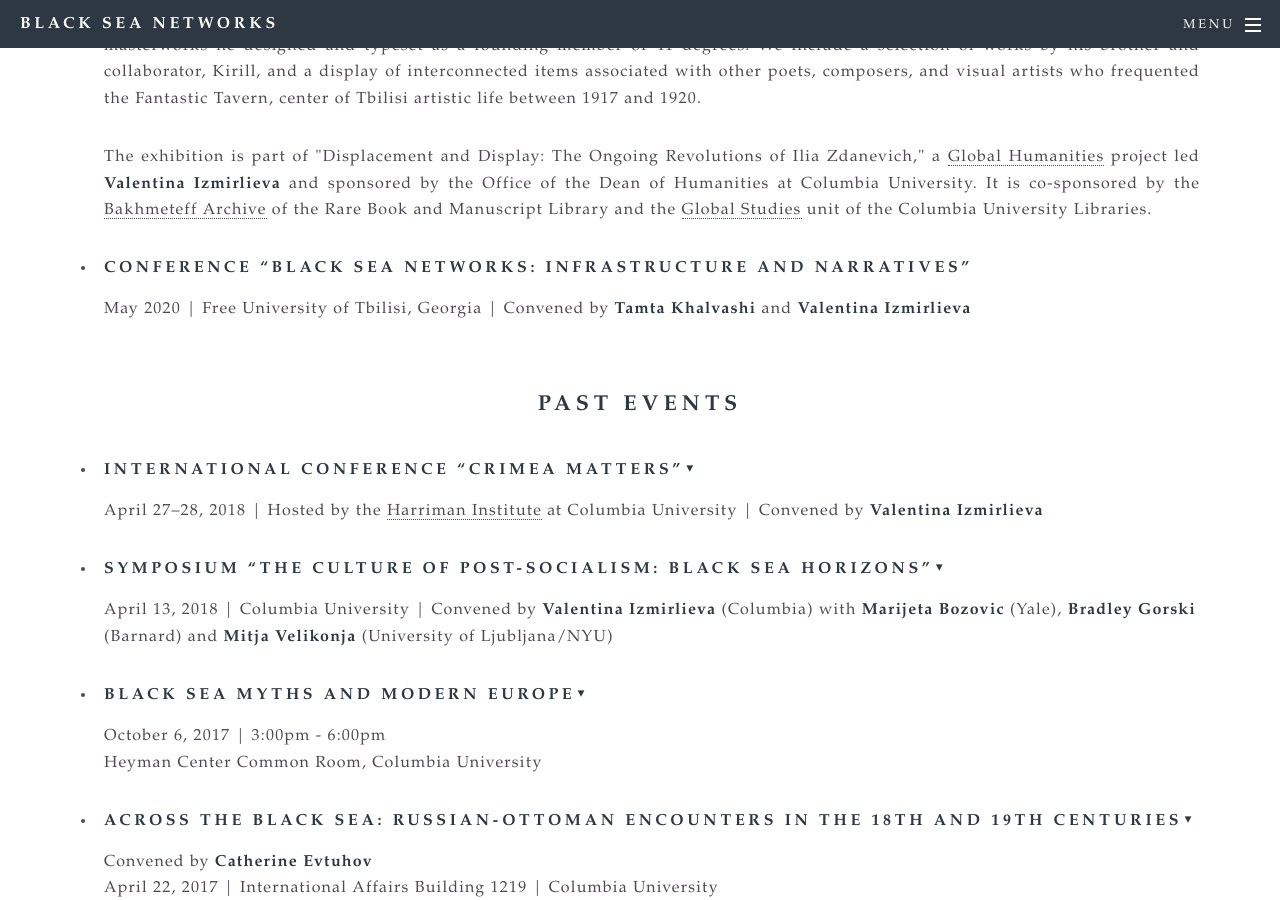
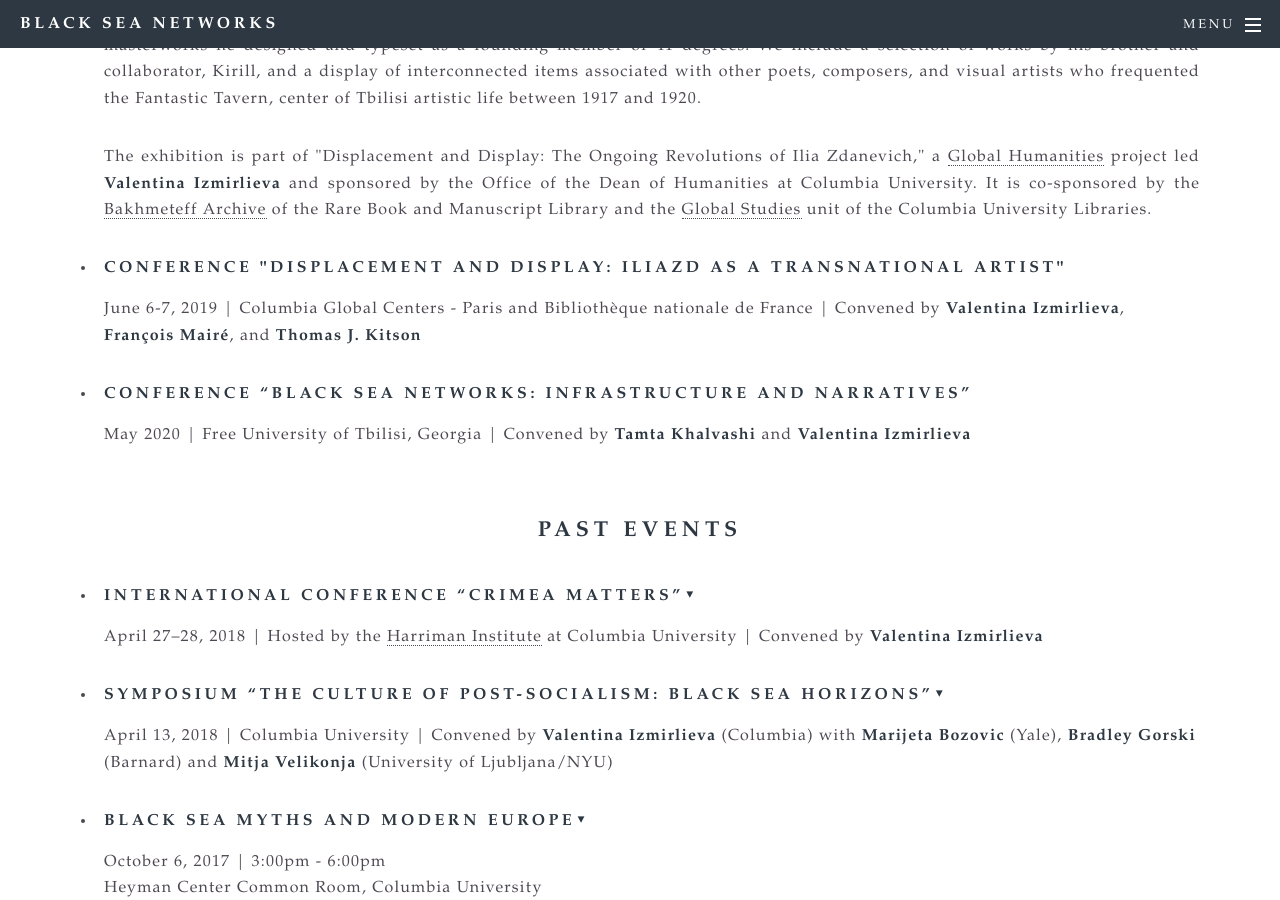
Before and after one commit to bradleygorski/blackseanet, a Jekyll site: the page built from events.html, in a window 1280 px wide and 900 px high, scrolled down 4234 px. Built offline with Jekyll 4.4.1, drawn with Linux system fonts in a browser that asks for light colours.

Commit message:
Update events.html

```diff
--- a/events.html
+++ b/events.html
@@ -94,6 +94,10 @@
 of "Displacement and Display: The Ongoing Revolutions of Ilia Zdanevich," a <a href="https://fas.columbia.edu/news-highlights/news/2018-19-global-humanities-project-grants-and-columbia-psl-collaboration-grants">Global Humanities</a> project led <b>Valentina
 Izmirlieva</b> and sponsored by the Office of the Dean of Humanities at Columbia University.  It is co-sponsored
 by the <a href='http://library.columbia.edu/locations/rbml/units/bakhmeteff.html'>Bakhmeteff Archive</a> of the Rare Book and Manuscript Library and the <a href="https://library.columbia.edu/locations/global.html">Global Studies</a> unit of the Columbia University Libraries.</p>
+</li>
+
+<li><h4>Conference "Displacement and Display: Iliazd as a Transnational Artist"</h4>
+<p>June 6-7, 2019 | Columbia Global Centers - Paris and Bibliothèque nationale de France | Convened by <b>Valentina Izmirlieva</b>, <b>François Mairé</b>, and <b>Thomas J. Kitson</b></p>
 </li>
 
 <li><h4>Conference “Black Sea Networks: Infrastructure and Narratives”</h4>
```
